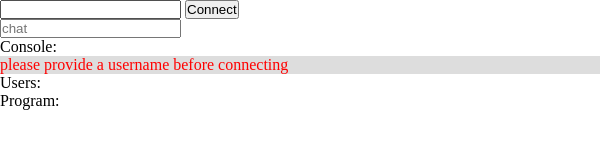
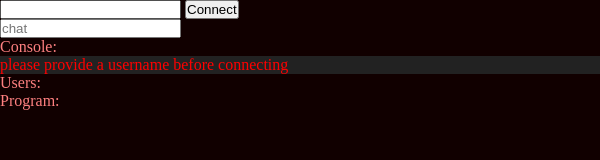
Before and after one commit to ersheff/Packet-Mule, an Electron app: page index.html in a window 600 px wide. Both pictures are taken after a click on the button "Connect". Drawn offline with Linux system fonts and the light colour scheme; no server answers.

Commit message:
color change

```diff
--- a/main.js
+++ b/main.js
@@ -15,7 +15,7 @@ const programOrder = Object.keys(pmConfig["concert"]);
 // create browser window and load index.html
 function createWindow () {
   const mainWindow = new BrowserWindow({
-    width: 800,
+    width: 600,
     height: 600,
     webPreferences: {
       preload: path.join(__dirname, "preload.js")
--- a/style.css
+++ b/style.css
@@ -2,6 +2,11 @@
   padding: 0;
   margin: 0;
   box-sizing: border-box;
+}
+
+body {
+  background-color: #110000;
+  color: #ff8080;
 }
 
 ul {
@@ -9,5 +14,5 @@ ul {
 }
 
 li:nth-child(odd) {
-  background: #DDDDDD;
+  background: #222;
 }
```
